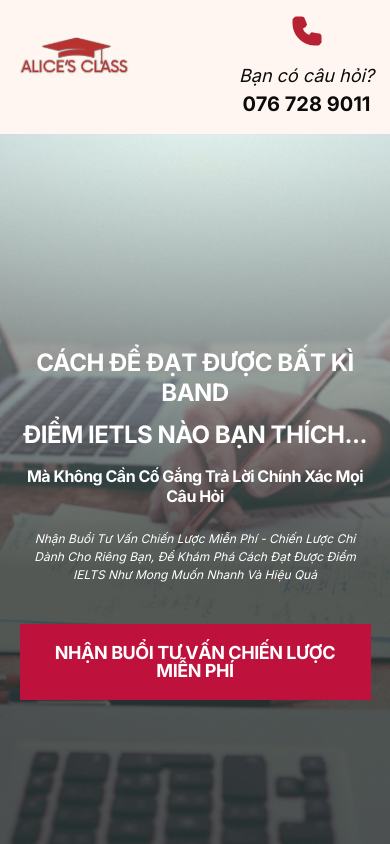
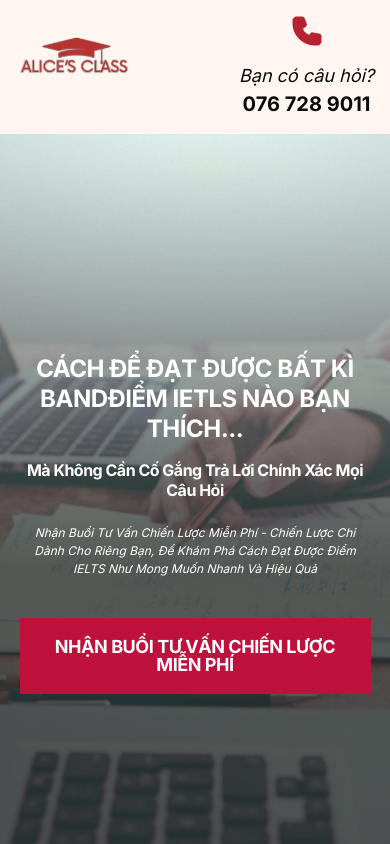
Before and after one commit to UyLeQuoc/alice-s-class, a Next.js app: page / in a window 390 px wide. Shown: the top 844 px of the page. Built offline with nearby package versions, Linux system fonts and the light colour scheme.

Commit message:
Improve text visibility in HeroSection for better responsiveness and readability

```diff
--- a/src/components/home/hero-section.tsx
+++ b/src/components/home/hero-section.tsx
@@ -18,10 +18,14 @@ export const HeroSection = () => {
       <div className="mx-auto text-center max-w-[90vw]">
         <h1 className="mb-4 md:mb-6 text-xl font-bold leading-tight tracking-tight sm:text-2xl md:text-3xl lg:text-4xl flex flex-col gap-4 md:gap-6">
           <div className="flex flex-col gap-1 md:gap-2">
-            <span className="text-white text-wrap text-[24px] sm:text-[28px] md:text-[36px] lg:text-[48px]">
+          <span className="md:hidden block text-white text-wrap text-[24px] sm:text-[28px] md:text-[36px] lg:text-[48px]">
+              CÁCH ĐỂ ĐẠT ĐƯỢC BẤT KÌ BANDĐIỂM IETLS NÀO BẠN THÍCH...
+            </span>
+
+            <span className="hidden md:block text-white text-wrap text-[24px] sm:text-[28px] md:text-[36px] lg:text-[48px]">
               CÁCH ĐỂ ĐẠT ĐƯỢC BẤT KÌ BAND
             </span>
-            <span className=" text-white text-wrap text-[24px] sm:text-[28px] md:text-[36px] lg:text-[48px] mt-2">
+            <span className="hidden md:block text-white text-wrap text-[24px] sm:text-[28px] md:text-[36px] lg:text-[48px] mt-2">
               ĐIỂM IETLS NÀO BẠN THÍCH...{" "}
             </span>
           </div>
```
